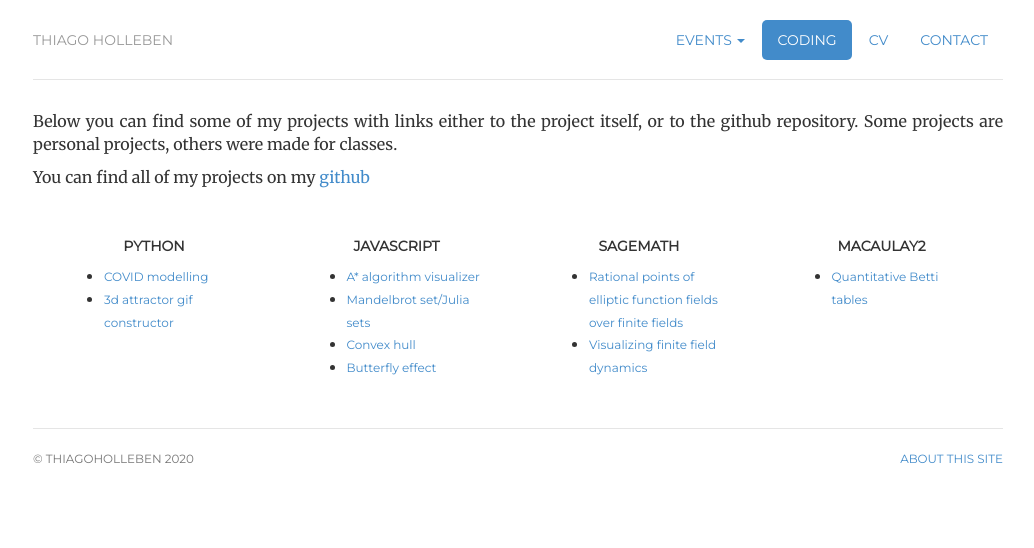
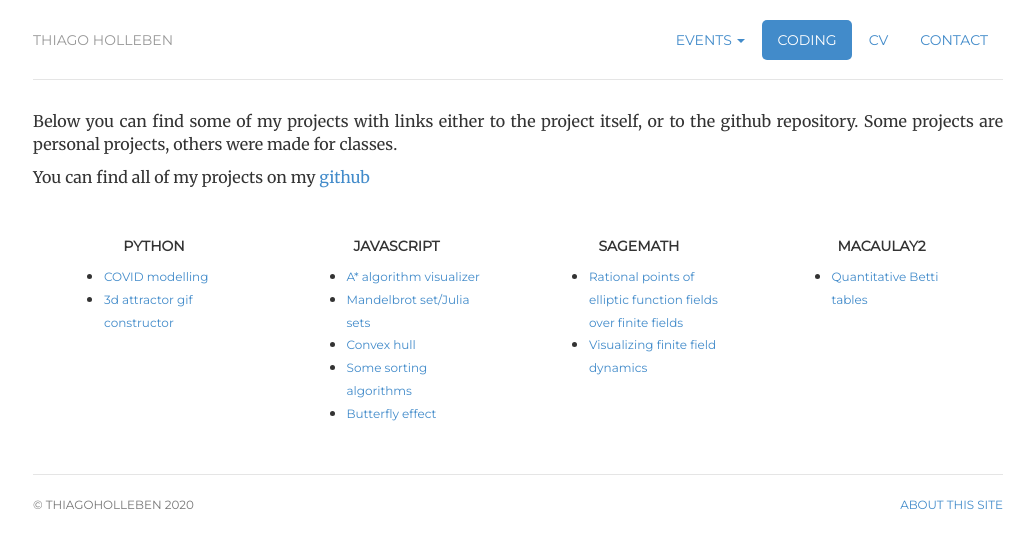
Before and after one commit to hollebenthiago/hollebenthiago.github.io, a Jekyll site: the page built from coding/index.html, in a window 1280 px wide. Shown: the top 548 px of the page, without its empty margins (122-1156 px from the left). Built offline with Jekyll 4.4.1, drawn with Linux system fonts in a browser that asks for light colours.

Commit message:
adding sorting algorithms project

```diff
--- a/coding/index.html
+++ b/coding/index.html
@@ -44,6 +44,9 @@ description: Thiago Holleben is a graduate student at UFRJ.
                         <a class="card-text" href="https://hollebenthiago.github.io/convexhull/">Convex hull</a>
                     </li>
                     <li>
+                        <a class="card-text" href="https://hollebenthiago.github.io/sorting/">Some sorting algorithms</a>
+                    </li>
+                    <li>
                         <a class="card-text" href="https://hollebenthiago.github.io/butterfly/">Butterfly effect</a>
                     </li>
                     <!-- <li>
```
